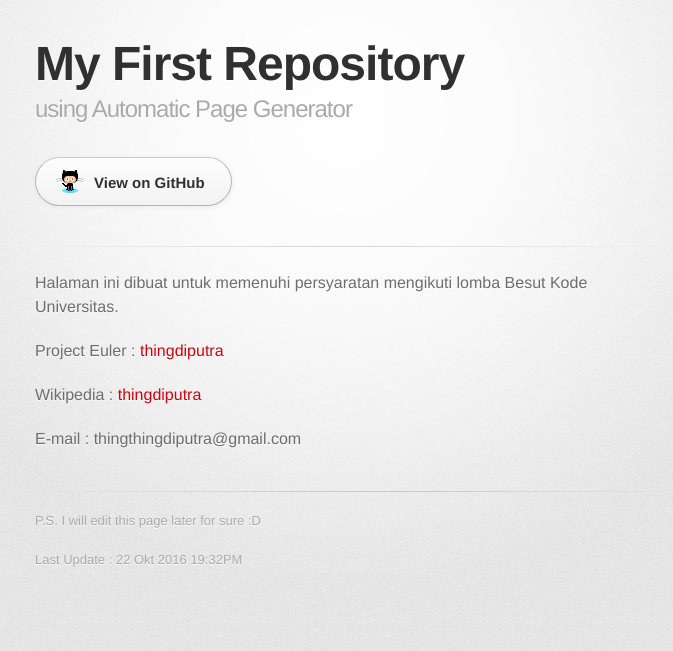
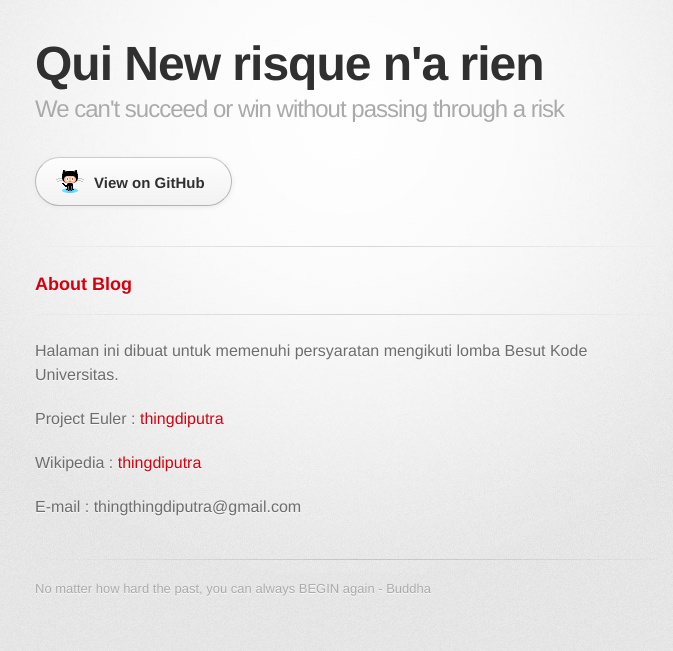
Before and after one commit to thingdiputra/thingdiputra.github.io, a plain HTML site: page index.html in a window 1280 px wide. Shown: the whole page, without its empty margins (295-968 px from the left). Drawn offline with Linux system fonts and the light colour scheme; a web font is replaced by a local one.

Commit message:
Update index.html

```diff
--- a/index.html
+++ b/index.html
@@ -18,14 +18,16 @@
       <div class="inner">
 
         <header>
-          <h1>My First Repository</h1>
-          <h2>using Automatic Page Generator</h2>
+          <h1>Qui New risque n'a rien</h1>
+          <h2>We can't succeed or win without passing through a risk</h2>
         </header>
 
         <section id="downloads" class="clearfix">
           <a href="https://github.com/thingdiputra" id="view-on-github" class="button"><span>View on GitHub</span></a>
         </section>
 
+        <hr>
+        <h3><a href="index.html">About</a> <a href="blog.html">Blog</a></h3>
         <hr>
 
         <section id="main_content">
@@ -36,8 +38,7 @@
         </section>
 
         <footer>
-          <p>P.S. I will edit this page later for sure :D<p>
-          <p><i>Last Update : 22 Okt 2016 19:32PM</i></p>
+          <p>No matter how hard the past, you can always BEGIN again - Buddha</p>
         </footer>
 
       </div>
```
